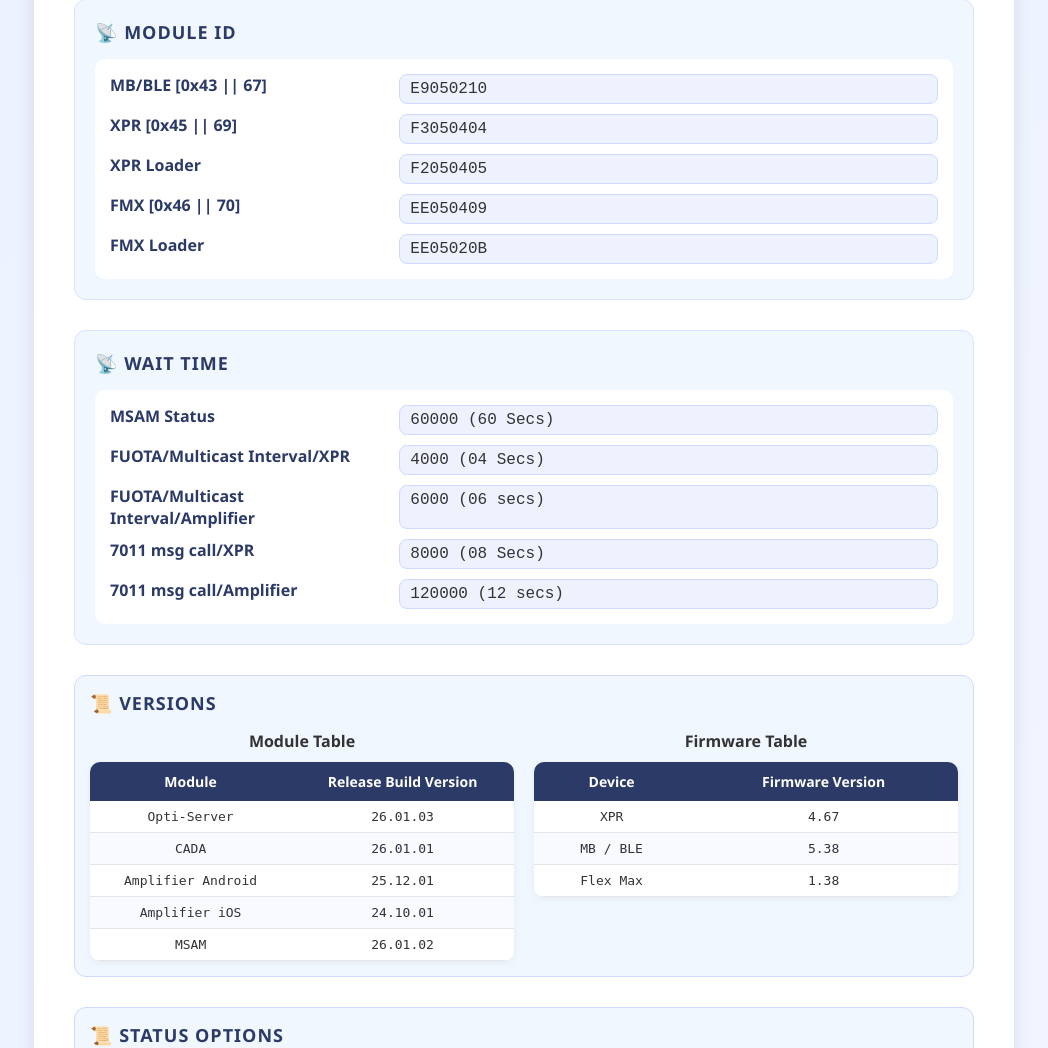
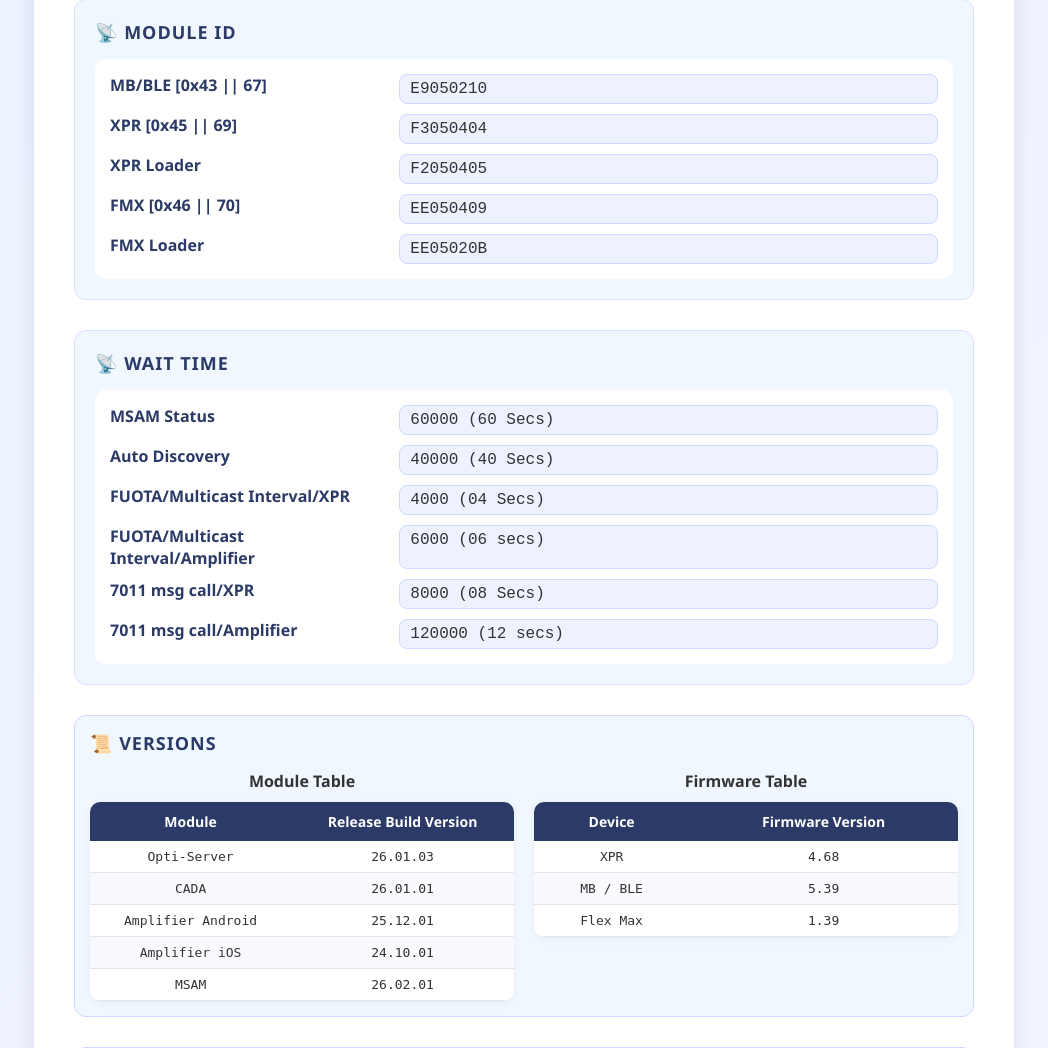
Before and after one commit to VenkataSuresh7989/fuota, a Flask app: page / in a window 1280 px wide. Shown: the part 1075-2123 px from the top of the page, without its empty margins (116-1164 px from the left). Run offline with Flask 3, Linux system fonts and the light colour scheme.

Commit message:
Versions updated.

```diff
--- a/templates/index.html
+++ b/templates/index.html
@@ -89,6 +89,8 @@
       <div class="module-grid">
         <div class="module-label">MSAM Status</div>
         <div class="module-value">60000 (60 Secs)</div>
+        <div class="module-label">Auto Discovery</div>
+        <div class="module-value">40000 (40 Secs)</div>
         <div class="module-label">FUOTA/Multicast Interval/XPR</div>
         <div class="module-value">4000	(04 Secs)</div>
         <div class="module-label">FUOTA/Multicast Interval/Amplifier</div>
@@ -133,7 +135,7 @@
               </tr>
               <tr>
                 <td>MSAM</td>
-                <td>26.01.02</td>
+                <td>26.02.01</td>
               </tr>
             </tbody>
           </table>
@@ -152,15 +154,15 @@
             <tbody>
               <tr>
                 <td>XPR</td>
-                <td>4.67</td>
+                <td>4.68</td>
               </tr>
               <tr>
                 <td>MB / BLE</td>
-                <td>5.38</td>
+                <td>5.39</td>
               </tr>
               <tr>
                 <td>Flex Max</td>
-                <td>1.38</td>
+                <td>1.39</td>
               </tr>
             </tbody>
           </table>
```
